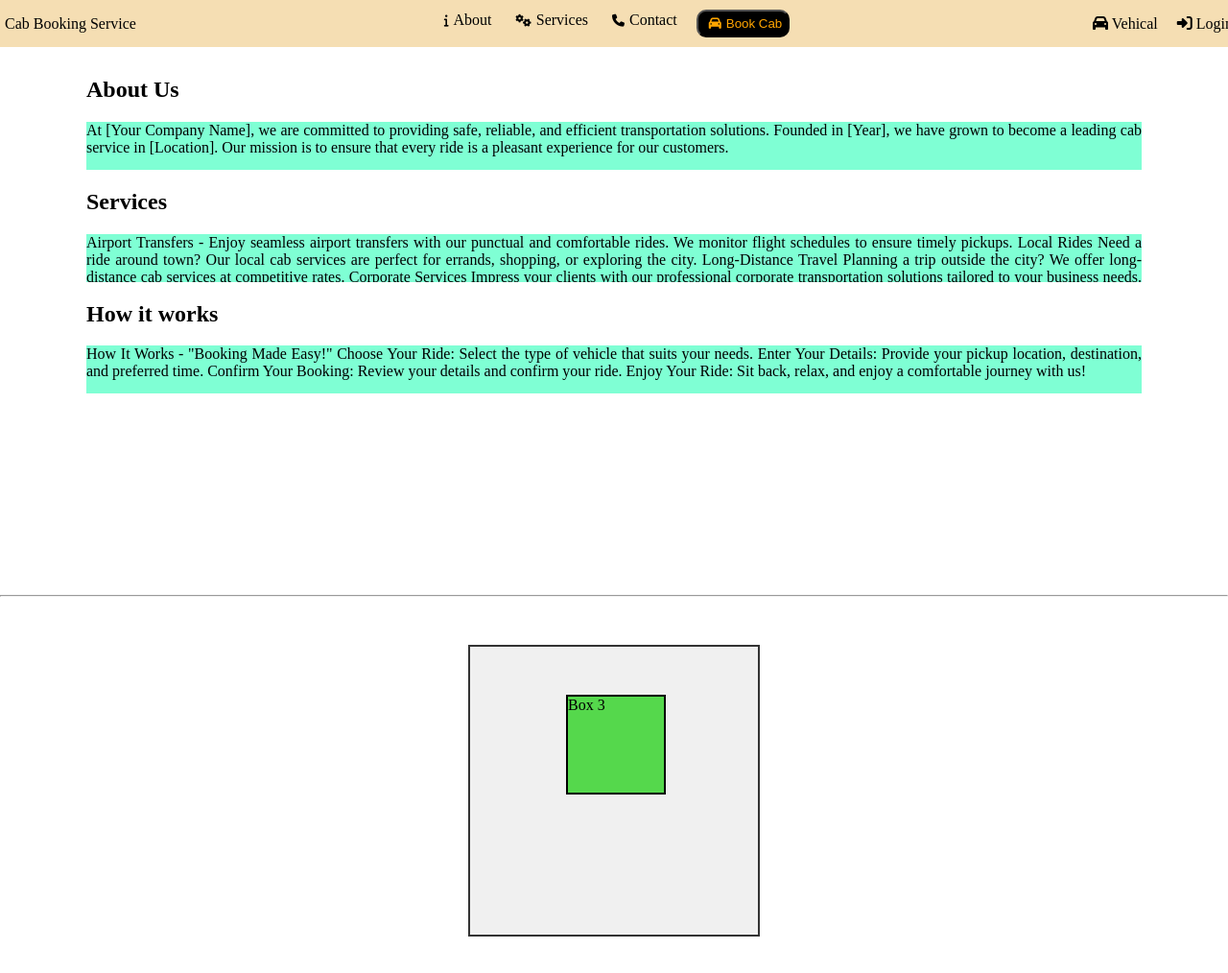
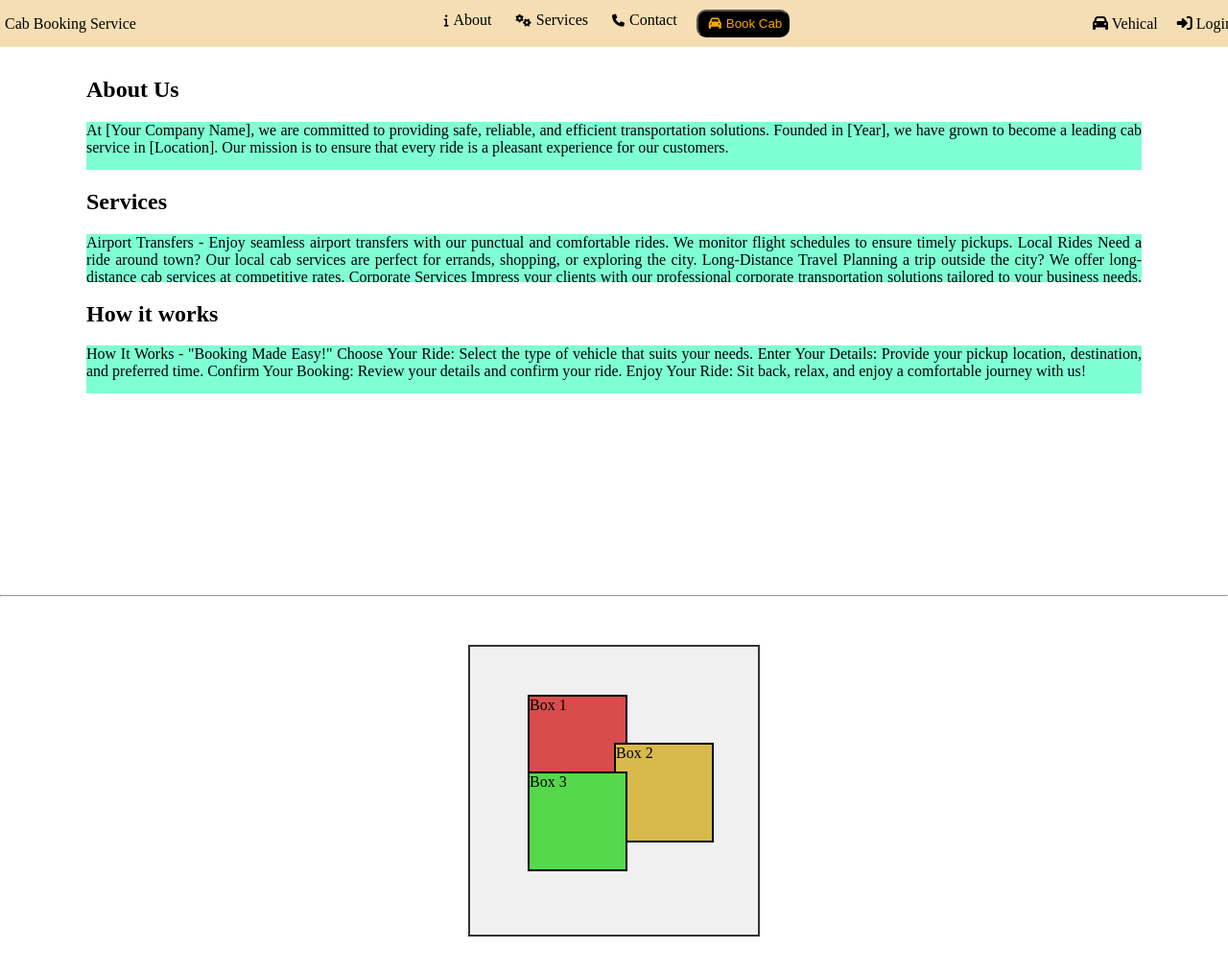
Before and after one commit to Pateldeep760/web, a plain HTML site: page Navbar1.html in a window 1280 px wide. Shown: the whole page at 96% size. Drawn offline with Linux system fonts and the light colour scheme.

Commit message:
Update Navbar.css

```diff
--- a/Navbar.css
+++ b/Navbar.css
@@ -95,7 +95,7 @@ body{
     background-color: #d84c4c;
     border: 2px solid black;
     top: 50px;
-    left: 100px;
+    left: 60px;
     z-index: 1;
 }
 .box2{
@@ -104,8 +104,8 @@ body{
     height: 100px;
     background-color: #d8ba4c;
     border: 2px solid black;
-    top: 50px;
-    left: 100px;
+    top: 100px;
+    left: 150px;
     z-index: 2;
 }
 .box3{
@@ -114,7 +114,7 @@ body{
     height: 100px;
     background-color: #55d84c;
     border: 2px solid black;
-    top: 50px;
-    left: 100px;
+    top: 130px;
+    left: 60px;
     z-index: 3;
 }
```
